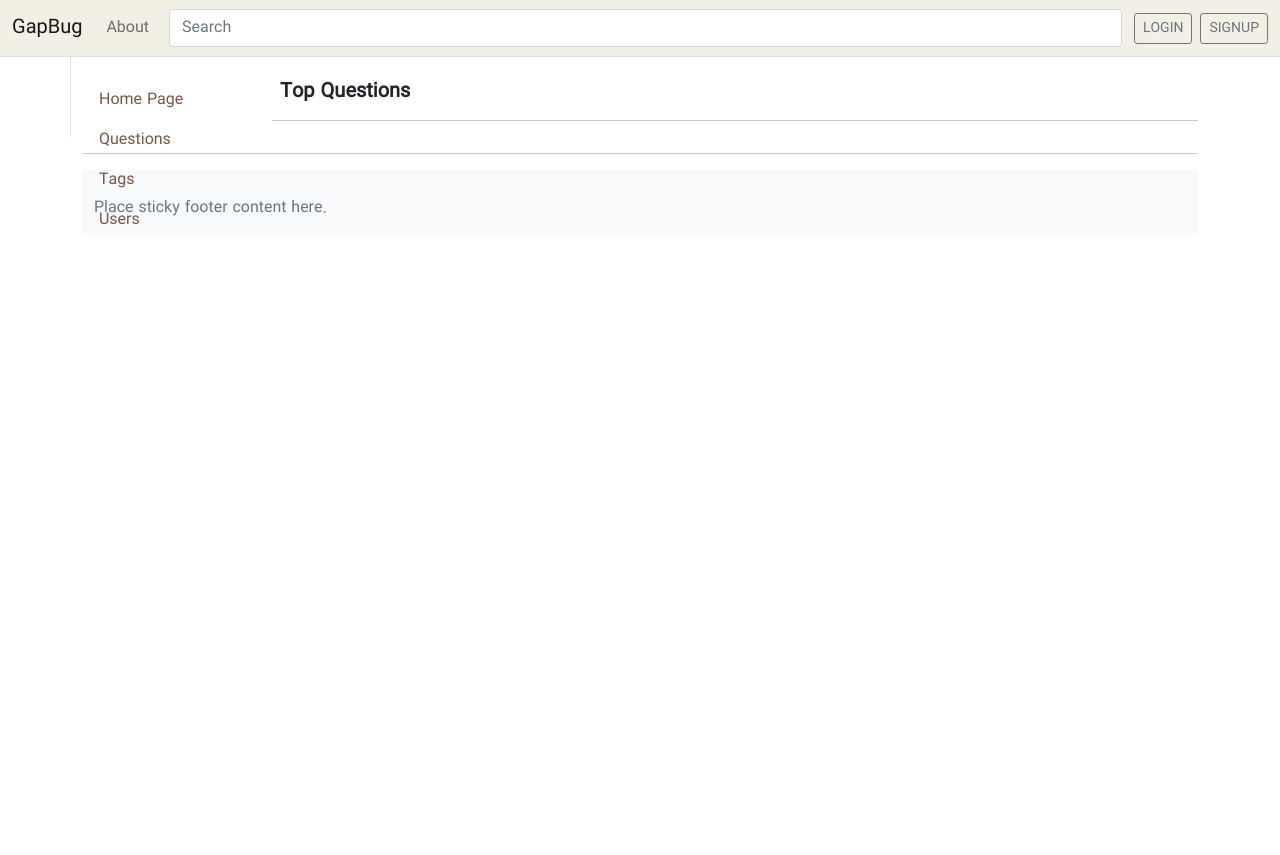
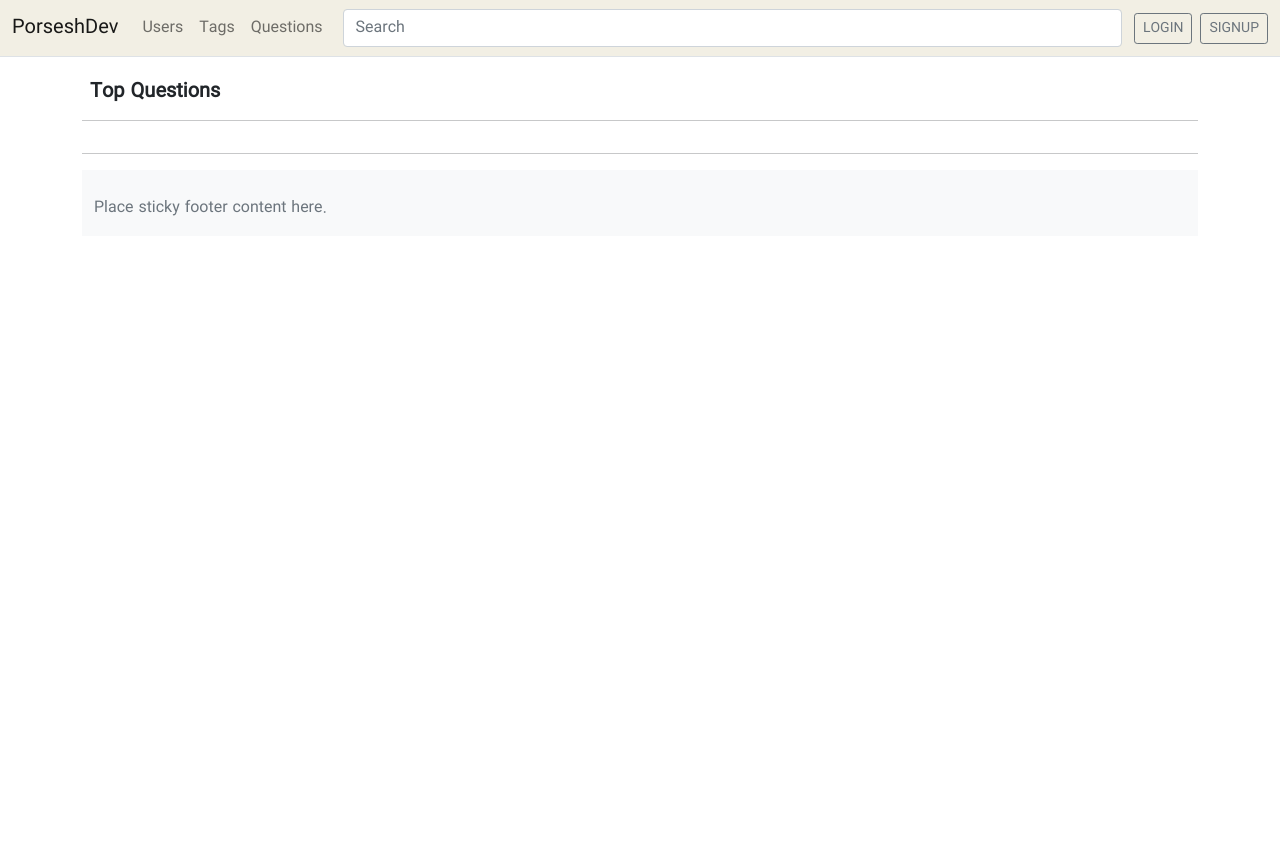
Before and after one commit to mshirdel/gapbug, a Django app: page /questions/ in a window 1280 px wide. Shown: the top 855 px of the page. Run offline with Django 3.2, Linux system fonts and the light colour scheme; data that the repository does not hold is empty; some libraries are stand-ins or nearby versions.

Commit message:
Some ui changes

```diff
--- a/qa/templates/qa/index.html
+++ b/qa/templates/qa/index.html
@@ -10,7 +10,7 @@
                 <div class="question-stats bg-light">Views</div>
             </div>
             <div class="col-md-1 text-center p-3">
-                <div class="question-stats bg-light">4</div>
+                <div class="question-stats bg-light">{{ q.answer_set.count }}</div>
                 <div class="question-stats bg-light">Answers</div>
             </div>
             <div class="col-md-1 text-center p-3">
--- a/web/templates/web/base.html
+++ b/web/templates/web/base.html
@@ -23,12 +23,7 @@
     <main class="container">
         {% include 'web/messages.html' %}
         <div class="row">
-            <div class="col-md-2 border-start">
-                <dib class="sidenav pt-4">
-                    {% include 'web/side_nav.html' %}
-                </dib>
-            </div>
-            <div class="col-md-10">
+            <div class="col-md-12">
                 {% block content %}{% endblock content %}
             </div>
         </div>
--- a/web/templates/web/common/header_top.html
+++ b/web/templates/web/common/header_top.html
@@ -1,7 +1,9 @@
 <div class="row align-items-center p-2">
-  <div class="col-md-10">
+  <div class="col-6">
     <h1 class="mt-3">{{ heading }}</h1>
   </div>
-  <div class="col-md-2">{% include 'web/common/render_ask.html' %}</div>
+  <div class="col-6">
+    {% include 'web/common/render_ask.html' %}
+  </div>
 </div>
 <hr class="mt-0" />
--- a/web/templates/web/common/render_ask.html
+++ b/web/templates/web/common/render_ask.html
@@ -1,4 +1,4 @@
 {% load i18n %}
 {% if user.is_authenticated %}
-    <a href="{% url 'qa:question' %}" class="btn btn-primary">{% trans "Ask Question" %}</a>
+    <a href="{% url 'qa:question' %}" class="btn btn-primary float-start">{% trans "Ask Question" %}</a>
 {% endif %}
--- a/web/templates/web/nav.html
+++ b/web/templates/web/nav.html
@@ -1,7 +1,7 @@
 {% load i18n %}
 <nav class="navbar navbar-expand-lg navbar-light border-bottom fixed-top" style="background-color: #f2efe4;">
     <div class="container-fluid">
-        <a href="{% url 'web:home' %}" class="navbar-brand">{% trans "GapBug" %}</a>
+        <a href="{% url 'web:home' %}" class="navbar-brand">{% trans "PorseshDev" %}</a>
         <button class="navbar-toggler" type="button" data-bs-toggle="collapse" data-bs-target="#navbarNav"
             aria-controls="navbarNav" aria-expanded="false" aria-label="Toggle navigation">
             <span class="navbar-toggler-icon"></span>
@@ -9,7 +9,13 @@
         <div class="collapse navbar-collapse" id="navbarNav">
             <ul class="navbar-nav">
                 <li class="nav-item">
-                    <a class="nav-link" href="#">{% trans "About" %}</a>
+                    <a class="nav-link brand-color-link" href="#">{% trans "Users" %}</a>
+                </li>
+                <li class="nav-item">
+                    <a class="nav-link brand-color-link" href="#">{% trans "Tags" %}</a>
+                </li>
+                <li class="nav-item">
+                    <a class="nav-link brand-color-link" href="{% url 'qa:index' %}">{% trans "Questions" %}</a>
                 </li>
             </ul>
             <form class="container-fluid">
--- a/web/templates/web/side_nav.html
+++ b/web/templates/web/side_nav.html
@@ -1,4 +1,11 @@
 {% load i18n %}
+<nav class="navbar navbar-expand-lg navbar-light border-bottom">
+    <div class="container-fluid">
+        <button class="navbar-toggler" type="button" data-bs-toggle="collapse" data-bs-target="#sideNavBar"
+            aria-controls="sideNavBar" aria-expanded="false" aria-label="Toggle navigation">
+            <span class="bi bi-menu-down"></span>
+        </button>
+        <div class="collapse navbar-collapse" id="sideNavBar">
             <ul class="nav flex-column">
                 <li class="nav-item">
                     <a class="nav-link brand-color-link" href="{% url 'web:home' %}">{% trans "Home Page" %}</a>
@@ -13,3 +20,6 @@
                     <a class="nav-link brand-color-link" href="#">{% trans "Users" %}</a>
                 </li>
             </ul>
+        </div>
+    </div>
+</nav>
```
Lines whose indentation alone changed are shown as unchanged.
